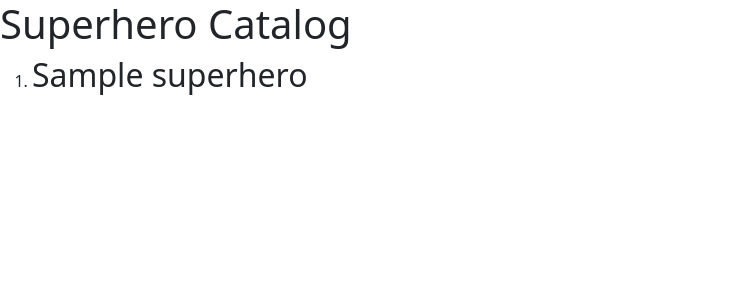
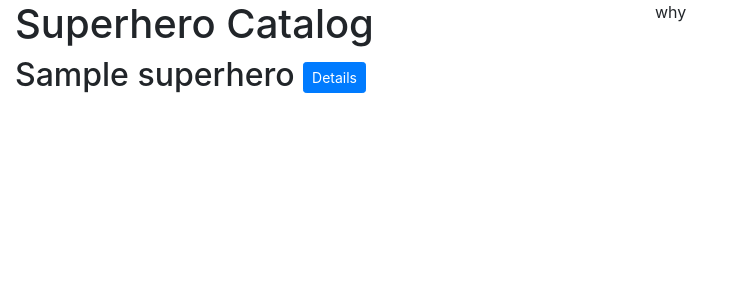
Before and after one commit to Nesmith-Charlesii/Superhero_proj, a Django app: page /superheroes/ in a window 1280 px wide. Shown: the top 300 px of the page, without its empty margins (0-747 px from the left). Run offline with Django 3.2, Linux system fonts and the light colour scheme; tables that the repository leaves empty hold one stand-in row (values such as "Sample post").

Commit message:
add bootstrap cdn to head of html document. used bootstrap container-fluid, row, col, and button presets to create page layout and append 'details' buttons to each superhero name in index.html

```diff
--- /dev/null
+++ b/Superhero_creator/superheroes/static/css/superhero.css
@@ -0,0 +1,3 @@
+html {
+    background-color: black;
+}
--- a/Superhero_creator/superheroes/templates/superheroes/index.html
+++ b/Superhero_creator/superheroes/templates/superheroes/index.html
@@ -6,16 +6,22 @@
           content="width=device-width, user-scalable=no, initial-scale=1.0, maximum-scale=1.0, minimum-scale=1.0">
     <meta http-equiv="X-UA-Compatible" content="ie=edge">
     <title>superheroes</title>
-    <link href="https://cdn.jsdelivr.net/npm/bootstrap@5.0.0-beta3/dist/css/bootstrap.min.css" rel="stylesheet" integrity="sha384-eOJMYsd53ii+scO/bJGFsiCZc+5NDVN2yr8+0RDqr0Ql0h+rP48ckxlpbzKgwra6" crossorigin="anonymous">
-    <link rel="sytlesheet" type="text/css" href="">
-    {% load static %}
+    <link rel="stylesheet" href="https://cdn.jsdelivr.net/npm/bootstrap@4.6.0/dist/css/bootstrap.min.css" integrity="sha384-B0vP5xmATw1+K9KRQjQERJvTumQW0nPEzvF6L/Z6nronJ3oUOFUFpCjEUQouq2+l" crossorigin="anonymous">
 </head>
 <body>
-    <h1>Superhero Catalog</h1>
-    <ol>
-        {% for superhero in all_superheroes %}
-        <li><h2> {{superhero.name}}</h2></li>
-        {% endfor %}
-    </ol>
+    <div class="container-fluid">
+        <div class="row">
+            <div class="col-6">
+                <h1>Superhero Catalog</h1>
+            {% for superhero in all_superheroes %}
+                <h2> {{superhero.name}} <button type="button" class="btn  btn-sm btn-primary">Details</button>
+                </h2>
+            {% endfor %}
+            </div>
+            <div class="col-6">
+                why
+            </div>
+        </div>
+    <div>
 </body>
 </html>
```
